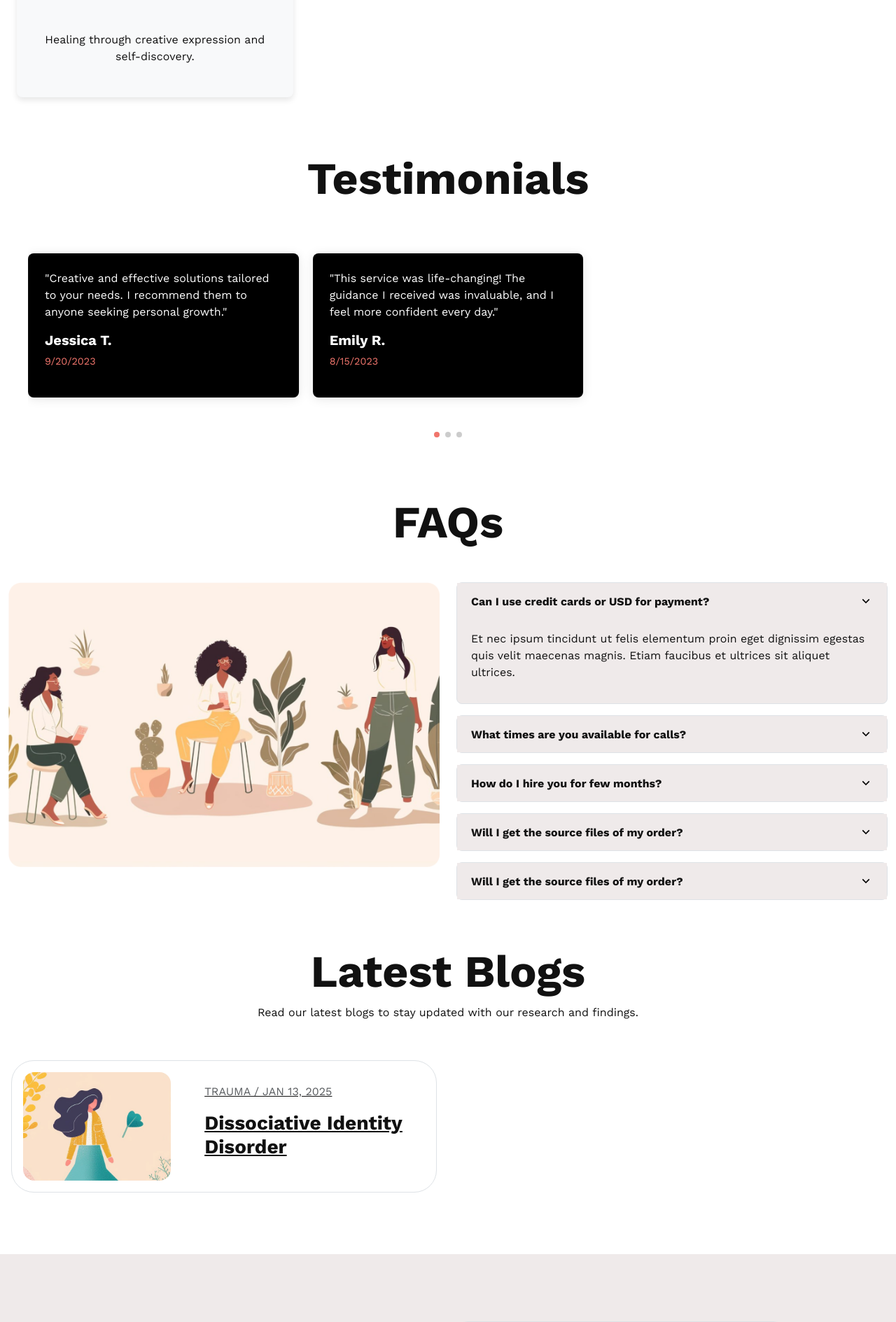
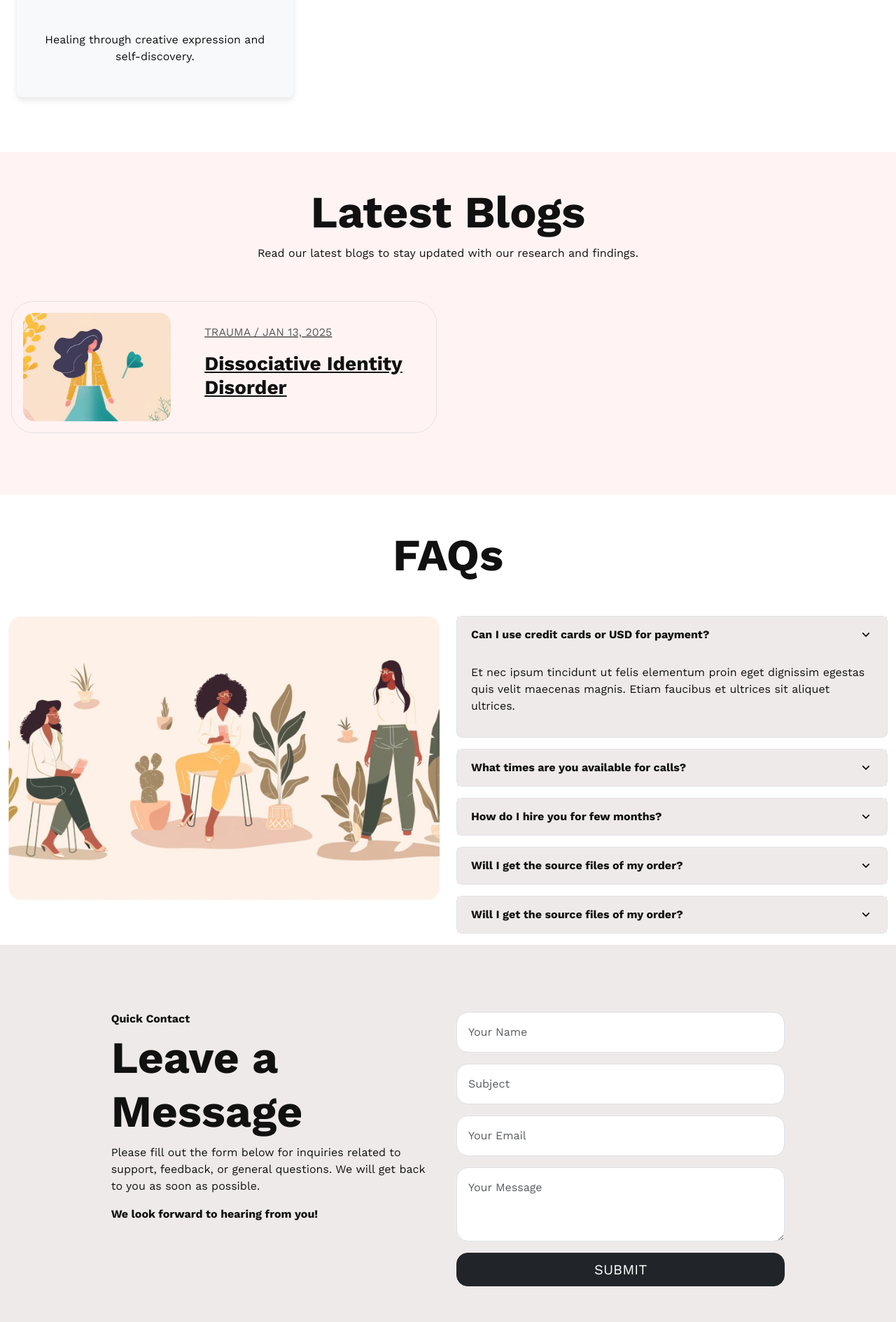
Before and after one commit to d-pamneja/PsyAlchemy, a PHP site: page / in a window 1280 px wide. Shown: the part 3428-5317 px from the top of the page at 70% size. Run offline with PHP 8.4, Linux system fonts and the light colour scheme.

Commit message:
formatting

```diff
--- a/home/about.php
+++ b/home/about.php
@@ -1,13 +1,18 @@
-<section class="portfolio py-5">
+<section class="portfolio py-5" style="background-color:#fff4f3">
     <div class="container">
         <div class="justify-content-center">
             <div class="row justify-content-center">
                 <div class="col-lg-col-10" data-aos="fade-up">
                     <div class="section-header text-center">
                         <h4 class="fw-bold fs-2 txt-fx slide-up">
-                Hello! I’m Palchhin Sharma, a passionate and dedicated mental health professional with a strong grounding in psychological theories and a drive to translate knowledge into impactful practice and research. With a special focus on Child Psychology and Research, I bring expertise in mental health diagnostics, including proficiency in various assessment tools and techniques.
+                            Hello! I’m Palchhin Sharma, a passionate and dedicated mental health professional with a
+                            strong grounding in psychological theories and a drive to translate knowledge into impactful
+                            practice and research. With a special focus on Child Psychology and Research, I bring
+                            expertise in mental health diagnostics, including proficiency in various assessment tools
+                            and techniques.
                         </h4>
-            </div><!--section-header-->
+                    </div>
+                    <!--section-header-->
                 </div>
 
                 <?php include 'home/references.php'; ?>
@@ -15,10 +20,15 @@
                 <div class="col-lg-col-10" data-aos="fade-up">
                     <div class="section-header text-center">
                         <h4 class="fw-bold fs-2 txt-fx slide-up">
-                I have a deep understanding of the physiological, emotional, and social factors shaping human behavior, coupled with a solid foundation in Clinical Psychology and Research Methodology. My journey is fueled by a genuine commitment to advancing mental health awareness and therapeutic approaches through innovation and empathy.
-                Let’s connect and explore the ever-evolving world of psychology together, turning insights into meaningful change!
+                            I have a deep understanding of the physiological, emotional, and social factors shaping
+                            human behavior, coupled with a solid foundation in Clinical Psychology and Research
+                            Methodology. My journey is fueled by a genuine commitment to advancing mental health
+                            awareness and therapeutic approaches through innovation and empathy.
+                            Let’s connect and explore the ever-evolving world of psychology together, turning insights
+                            into meaningful change!
                         </h4>
-            </div><!--section-header-->
+                    </div>
+                    <!--section-header-->
                 </div>
 
 
--- a/home/latestblogs.php
+++ b/home/latestblogs.php
@@ -1,4 +1,4 @@
-<section class="py-5">
+<section class="py-5" style="background-color:#fff4f3">
     <div class="container">
         <div class="text-center">
             <h2 class="display-3">
--- a/home/portfolio-services.php
+++ b/home/portfolio-services.php
@@ -45,7 +45,8 @@
                                 <div class="service-item">
                                     <i class="fas fa-user service-icon"></i>
                                     <h3>Individual Counseling</h3>
-                            <p>Personalized support to help you navigate life's challenges and build resilience.</p>
+                                    <p>Personalized support to help you navigate life's challenges and build resilience.
+                                    </p>
                                 </div>
                             </div>
                             <!-- Service 2 -->
--- a/home/testimonials.php
+++ /dev/null
@@ -1,87 +0,0 @@
-<style>
-    .testimonial-card {
-        background: black;
-        box-shadow: 0 2px 15px rgba(0,0,0,0.1);
-        height: 100%;
-    }
-    .testimonial-swiper {
-        padding: 20px 0;
-        max-width: 1200px;
-        margin: 0 auto;
-    }
-    .swiper-slide {
-        width: 350px;
-        height: auto;
-    }
-    .postd {
-        color: #666;
-        font-size: 0.9rem;
-    }
-</style>
-
-<section>
-        <div class="container">
-            <div class="text-center">
-                <h2 class="display-3 mb-5">
-                    Testimonials
-                </h2>
-            </div>
-            <!-- Swiper Container -->
-            <div class="swiper testimonial-swiper">
-                <div class="swiper-wrapper">
-                    <!-- Testimonial 1 -->
-                    <div class="testimonial-card rounded-3 py-4 px-4 swiper-slide">
-                        <div class="text-start">
-                            <p>
-                                "This service was life-changing! The guidance I received was invaluable, and I feel more confident every day."
-                            </p>
-                            <h5>Emily R.</h5>
-                            <p class="postd">8/15/2023</p>
-                        </div>
-                    </div>
-                    <!-- Testimonial 2 -->
-                    <div class="testimonial-card rounded-3 py-4 px-4 swiper-slide">
-                        <div class="text-start">
-                            <p>
-                                "Highly professional and empathetic. They truly understand what you're going through and provide excellent solutions."
-                            </p>
-                            <h5>John D.</h5>
-                            <p class="postd">7/28/2023</p>
-                        </div>
-                    </div>
-                    <!-- Testimonial 3 -->
-                    <div class="testimonial-card rounded-3 py-4 px-4 swiper-slide">
-                        <div class="text-start">
-                            <p>
-                                "The best counseling experience I've ever had. It helped me overcome challenges I thought were insurmountable."
-                            </p>
-                            <h5>Sophia W.</h5>
-                            <p class="postd">9/12/2023</p>
-                        </div>
-                    </div>
-                    <!-- Testimonial 4 -->
-                    <div class="testimonial-card rounded-3 py-4 px-4 swiper-slide">
-                        <div class="text-start">
-                            <p>
-                                "Fantastic team! They really helped me and my family improve our communication and strengthen our bond."
-                            </p>
-                            <h5>Michael B.</h5>
-                            <p class="postd">8/01/2023</p>
-                        </div>
-                    </div>
-                    <!-- Testimonial 5 -->
-                    <div class="testimonial-card rounded-3 py-4 px-4 swiper-slide">
-                        <div class="text-start">
-                            <p>
-                                "Creative and effective solutions tailored to your needs. I recommend them to anyone seeking personal growth."
-                            </p>
-                            <h5>Jessica T.</h5>
-                            <p class="postd">9/20/2023</p>
-                        </div>
-                    </div>
-                </div>
-                <!-- Swiper Pagination -->
-                <div class="testimonial-swiper-pagination position-relative mt-5 text-center"></div>
-            </div>
-        </div>
-    </section>
--- a/index.php
+++ b/index.php
@@ -105,19 +105,12 @@
     <div id="services-section">
         <?php include 'home/portfolio-services.php'; ?>
     </div>
-
-    <div id="testimonials-section">
-        <?php include("home/testimonials.php")?>
+    <div id="blogs-section">
+        <?php include("home/latestblogs.php")?>
     </div>
-
     <div id="faqs-section">
         <?php include("home/faqs.php")?>
     </div>
-
-    <div id="blogs-section">
-        <?php include("home/latestblogs.php")?>
-    </div>
-
     <div id="contact-section">
         <?php include("home/contactus.php")?>
     </div>
```
Also changed, not shown: utils/testimonials.php (added, +95 -0 lines). Lines whose indentation alone changed are shown as unchanged.
